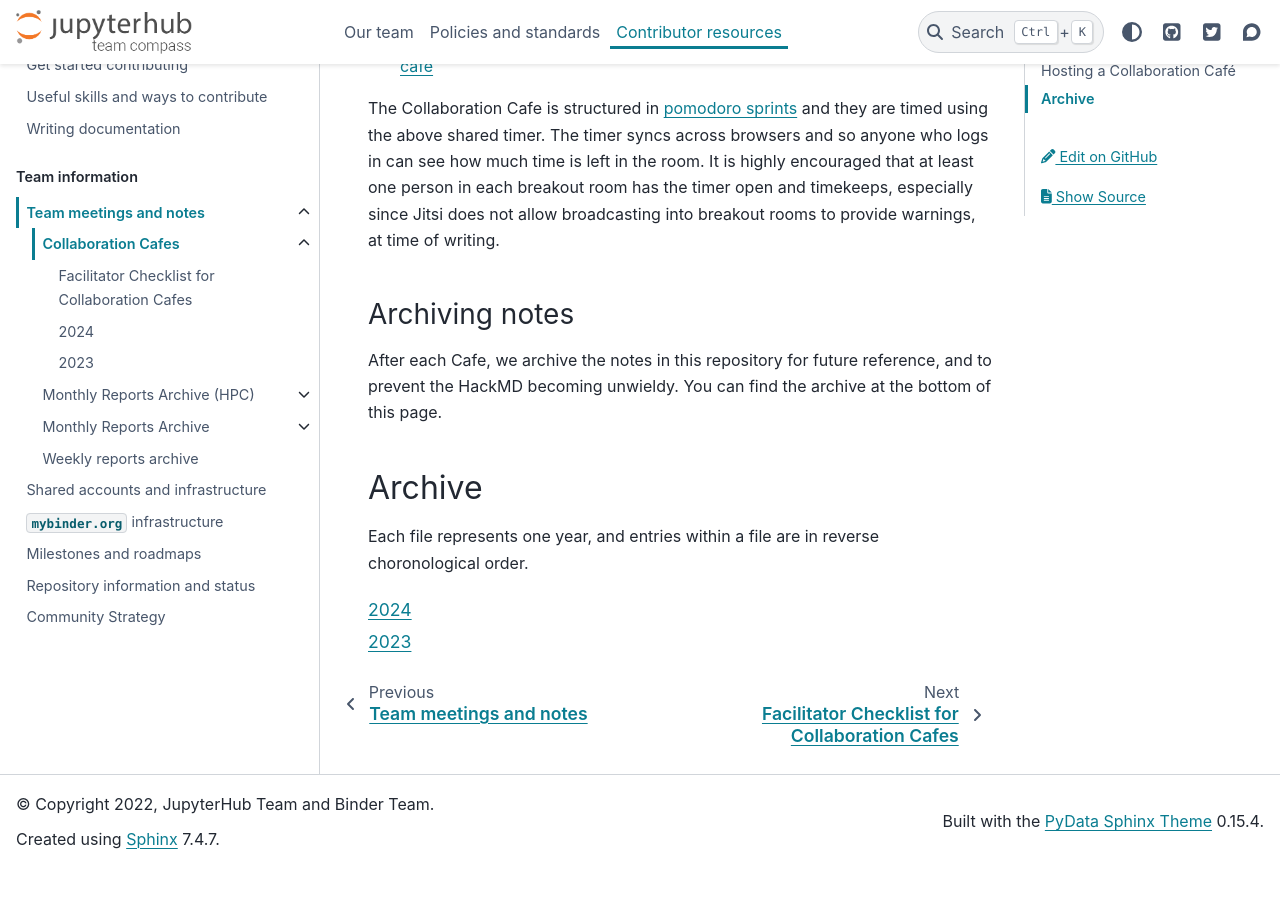
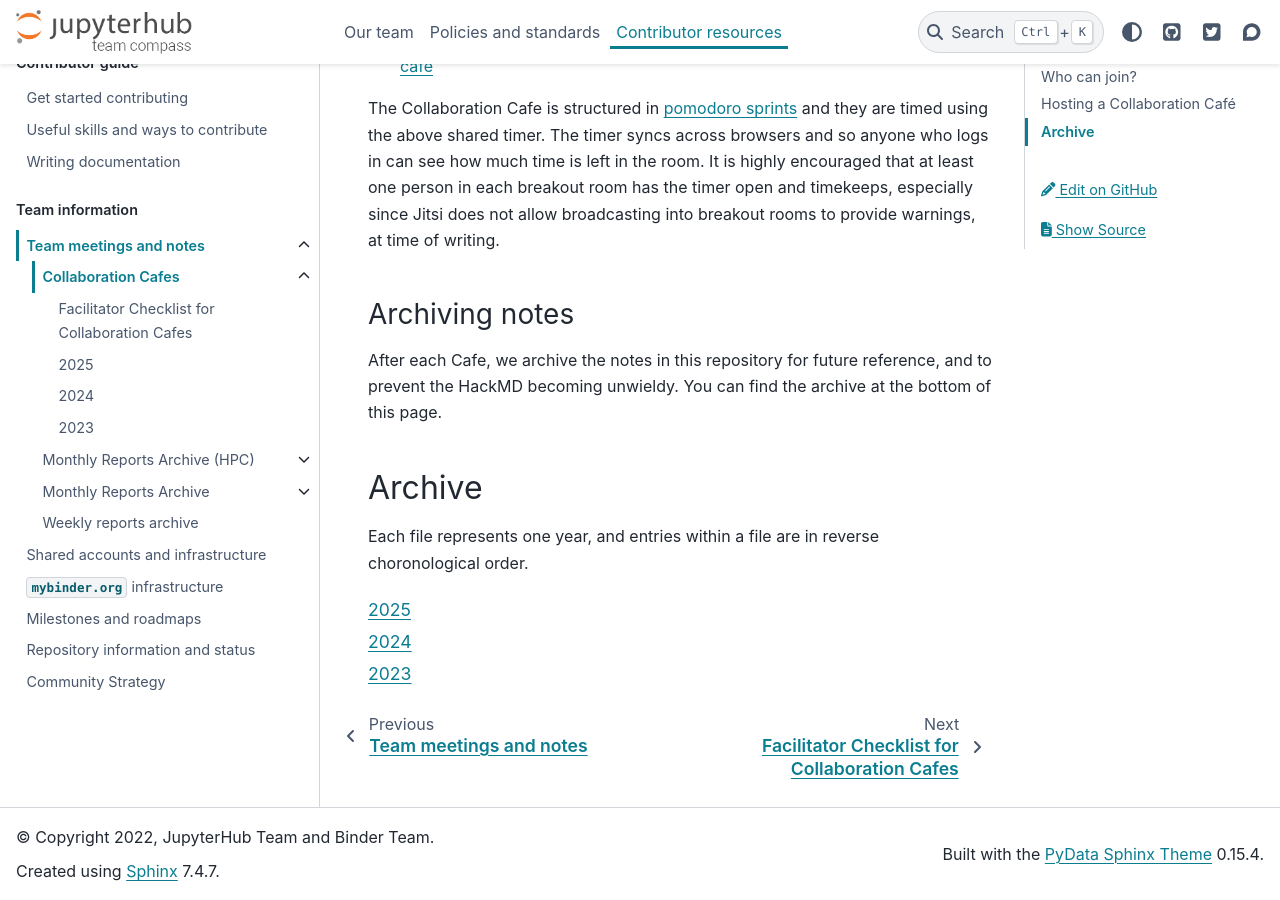
Before and after one commit to jupyterhub/team-compass, a Sphinx documentation site: the page built from docs/meetings/collab-cafe/index.md, in a window 1280 px wide and 900 px high, scrolled down 3470 px. Built offline with Sphinx 7.4.7 and the PyData theme 0.15.4, drawn with Linux system fonts in a browser that asks for light colours; the version number could not be read and is left out; before the commit the page ends 4338 px from its top, so only the background shows below that.

Commit message:
Add 2025.md to collab-cafe/index.md

````diff
--- a/docs/meetings/collab-cafe/index.md
+++ b/docs/meetings/collab-cafe/index.md
@@ -119,6 +119,7 @@
 
 ```{toctree}
 :maxdepth: 1
+2025 <2025.md>
 2024 <2024.md>
 2023 <2023.md>
 ```
````
